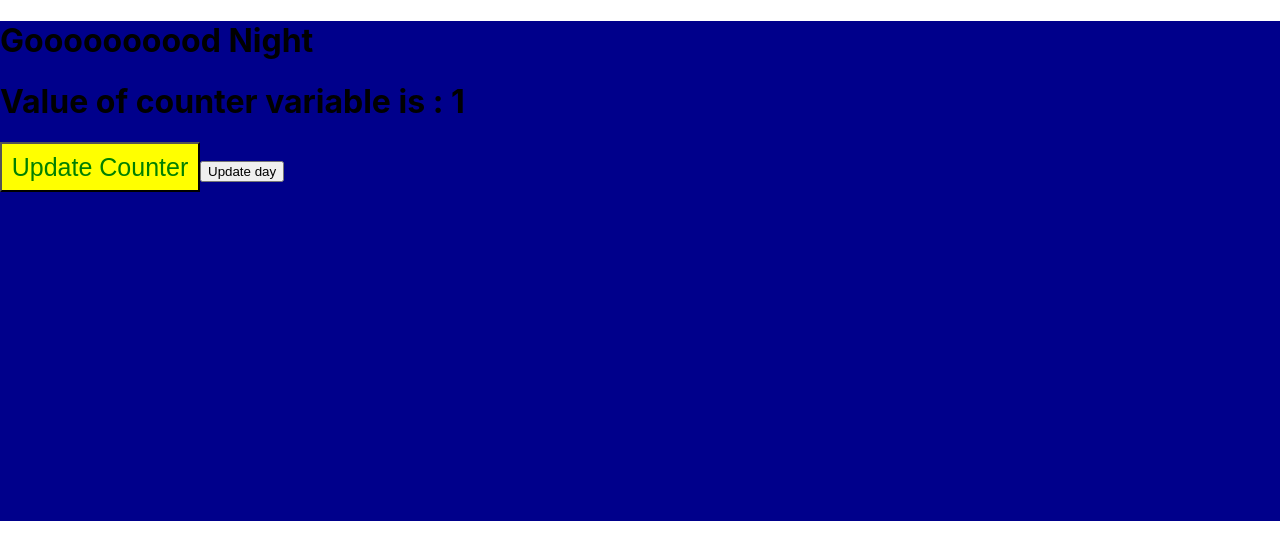
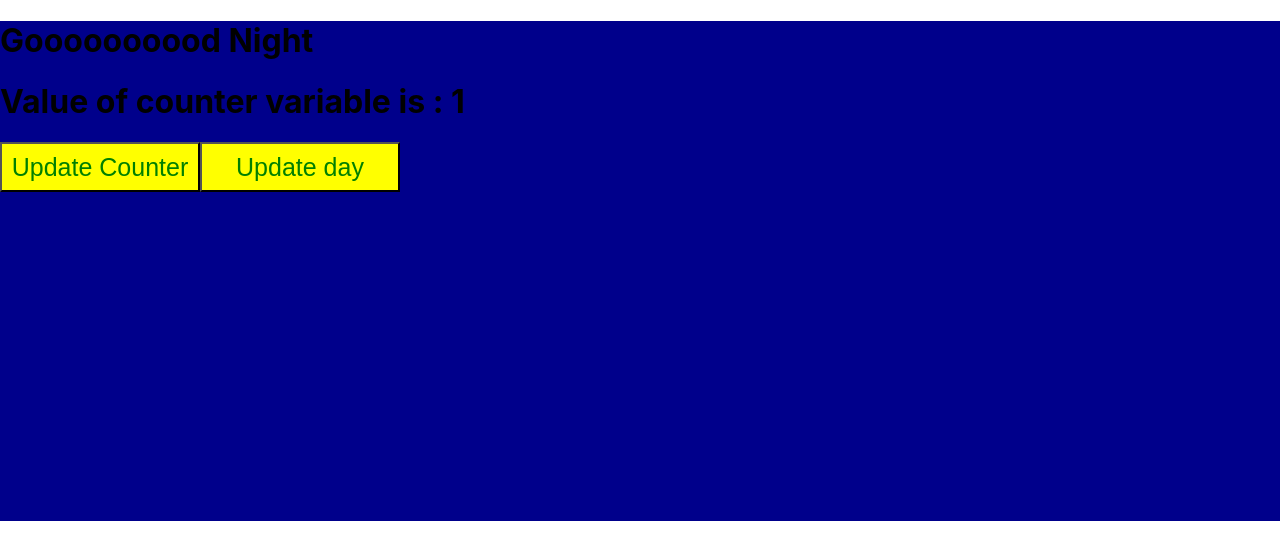
Before and after one commit to ahsanjamil306/Bootcamp2020_Class4, a React (Create React App) app: page / in a window 1280 px wide. Shown: the top 560 px of the page. Built offline with nearby package versions, Linux system fonts and the light colour scheme.

Commit message:
add class to the buttons

```diff
--- a/src/App.js
+++ b/src/App.js
@@ -14,7 +14,7 @@ export default function App() {
 
             <Message counter={count}/>
         <button className="button1" onClick={()=> setCount(++count)}>Update Counter</button>
-        <button onClick={()=> setDay(!isMorning)}> Update day </button>
+        <button className="button2" onClick={()=> setDay(!isMorning)}> Update day </button>
         </div>
     );
 
```
